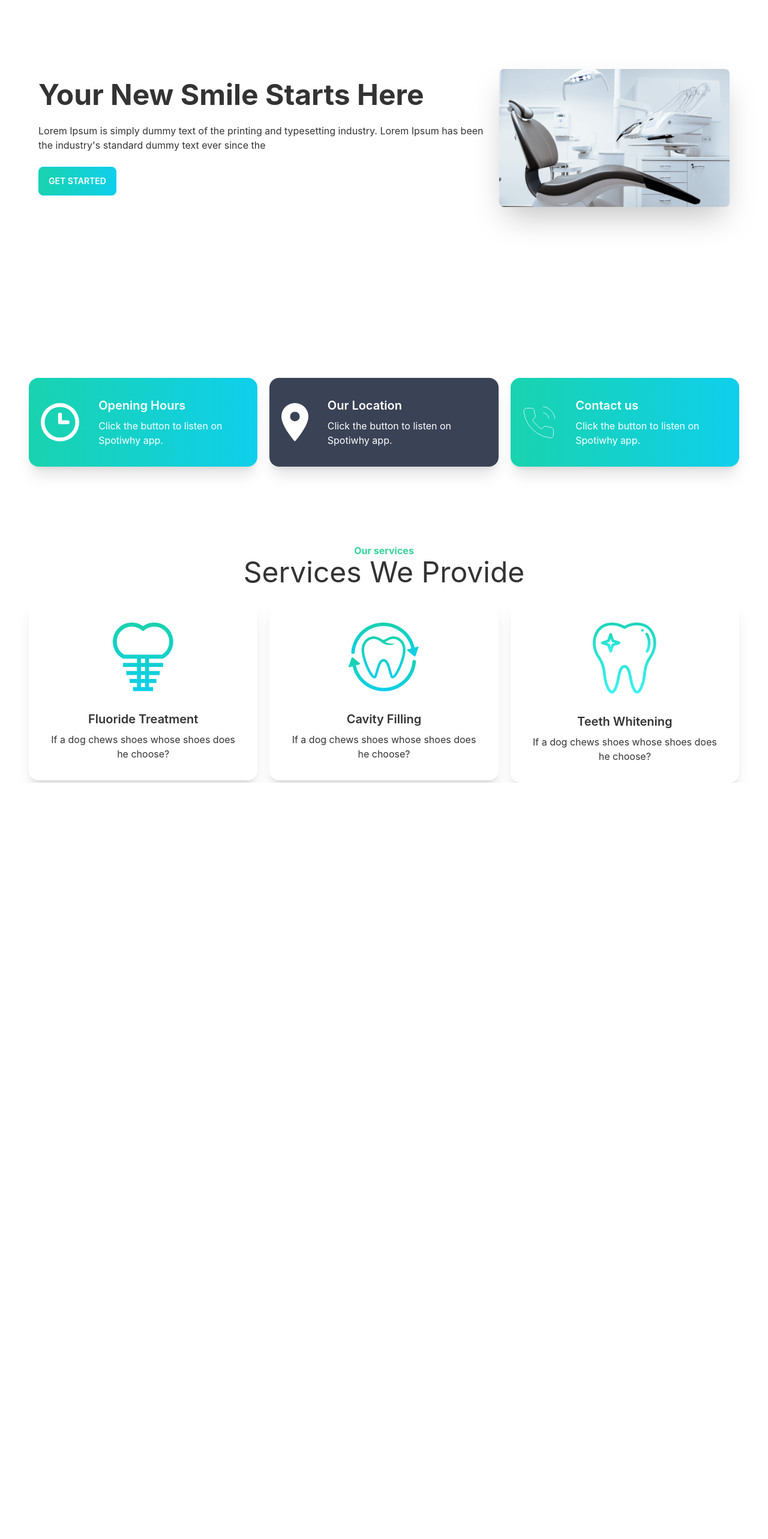
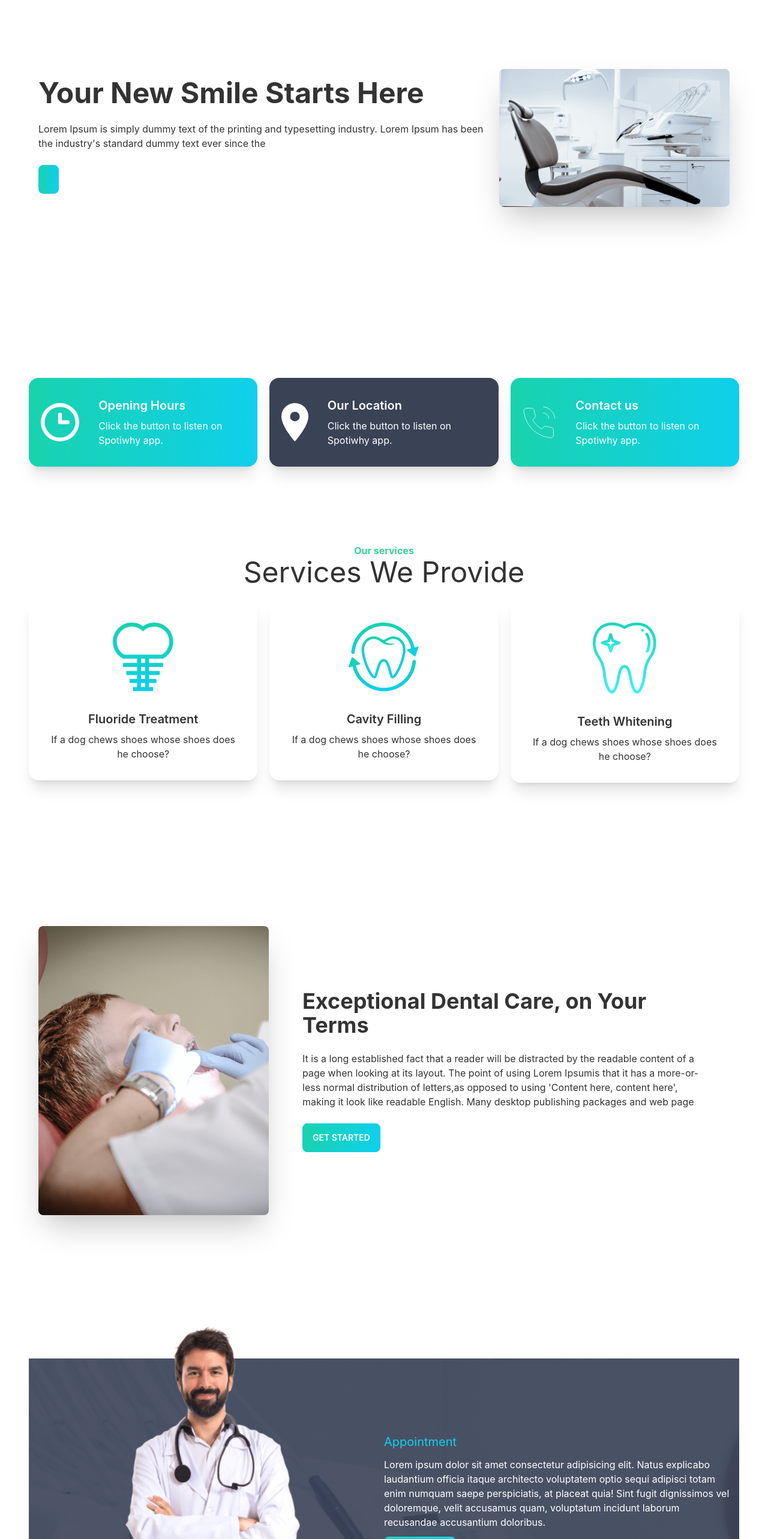
Before and after one commit to ImranRH321/Doctor-portal-client-module-71, a React (Create React App) app: page / in a window 1280 px wide. Shown: the part 234-2800 px from the top of the page at 60% size. Before the commit the page ends 1539 px from the top, so only its background shows below. Built offline with nearby package versions, Linux system fonts and the light colour scheme.

Commit message:
appiontment-section

```diff
--- /dev/null
+++ b/src/page/Home/Appointment/Appointment.js
@@ -0,0 +1,25 @@
+import React from 'react';
+import doctor from '../../../assets/images/doctor.png';
+import appointment from '../../../assets/images/appointment.png';
+import PrimaryButton from '../../Sheared/Navbar/PrimaryButton';
+
+const Appointment = () => {
+    return (
+        <section
+        style={{
+            background: `url(${appointment})`
+        }}
+         className='flex justify-center items-center'>
+            <div className='flex-1 hidden lg:block'>
+                <img className='mt-[-110px]' src={doctor} alt="" />
+            </div>
+            <div className='flex-1 p-3'>
+                <h2 className='text-primary text-xl'>Appointment</h2>
+                <p className='my-3 text-white'>Lorem ipsum dolor sit amet consectetur adipisicing elit. Natus explicabo laudantium officia itaque architecto voluptatem optio sequi adipisci totam enim numquam saepe perspiciatis, at placeat quia! Sint fugit dignissimos vel doloremque, velit accusamus quam, voluptatum incidunt laborum recusandae accusantium doloribus.</p>
+                <PrimaryButton>Get Status</PrimaryButton>
+            </div>
+        </section>
+    );
+};
+
+export default Appointment;
--- a/src/page/Home/Banner/Banner.js
+++ b/src/page/Home/Banner/Banner.js
@@ -1,5 +1,6 @@
 import React from "react";
 import banner1 from '../../../assets/images/chair.png';
+import PrimaryButton from "../../Sheared/Navbar/PrimaryButton";
 
 const Banner = () => {
   return (
@@ -13,9 +14,7 @@ const Banner = () => {
             industry. Lorem Ipsum has been the industry's standard dummy text
             ever since the
           </p>
-          <button class="btn btn-primary text-white uppercase bg-gradient-to-r from-secondary to-primary">
-            GET STARTED
-          </button>
+         <PrimaryButton></PrimaryButton>
         </div>
       </div>
     </div>
--- a/src/page/Home/Home/Home.js
+++ b/src/page/Home/Home/Home.js
@@ -1,5 +1,6 @@
 import React from 'react';
 import Info from '../../Info/Info/Info';
+import Appointment from '../Appointment/Appointment';
 import Banner from '../Banner/Banner';
 import ServiceInfo from '../ServiceInfo/ServiceInfo';
 import TetchServices from '../TetchServices/TetchServices';
@@ -12,6 +13,7 @@ const Home = () => {
             <Info></Info>
             <ServiceInfo></ServiceInfo>
             <TetchServices></TetchServices>
+            <Appointment></Appointment>
         </div>
     );
 };
--- a/src/page/Home/TetchServices/TetchServices.js
+++ b/src/page/Home/TetchServices/TetchServices.js
@@ -1,11 +1,26 @@
-import React from 'react';
+import React from "react";
+import tetchment from '../../../assets/images/treatment.png'
 
 const TetchServices = () => {
-    return (
-        <div>
-
+  return (
+    <div class="hero min-h-screen my-20">
+      <div class="hero-content flex-col lg:flex-row">
+        <img
+          src={tetchment}
+          class="max-w-sm rounded-lg shadow-2xl"
+        />
+        <div className="p-10">
+          <h1 class="text-4xl font-bold">Exceptional Dental Care, on Your Terms</h1>
+          <p class="py-6">
+          It is a long established fact that a reader will be distracted by the readable content of a page when looking at its layout. The point of using Lorem Ipsumis that it has a more-or-less normal distribution of letters,as opposed to using 'Content here, content here', making it look like readable English. Many desktop publishing packages and web page
+          </p>
+          <button class="btn btn-primary text-white uppercase bg-gradient-to-r from-secondary to-primary">
+            GET STARTED
+          </button>
         </div>
-    );
+      </div>
+    </div>
+  );
 };
 
 export default TetchServices;
--- /dev/null
+++ b/src/page/Sheared/Navbar/PrimaryButton.js
@@ -0,0 +1,13 @@
+import React from 'react';
+
+const PrimaryButton = ({children}) => {
+    return (
+        <div>
+              <button class="btn btn-primary text-white uppercase bg-gradient-to-r from-secondary to-primary">
+            {children}
+          </button>
+        </div>
+    );
+};
+
+export default PrimaryButton;
```
